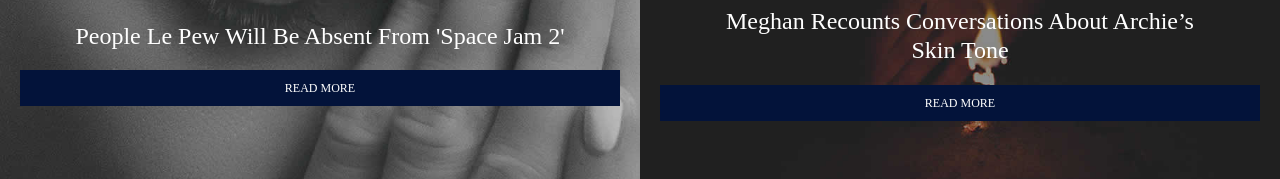
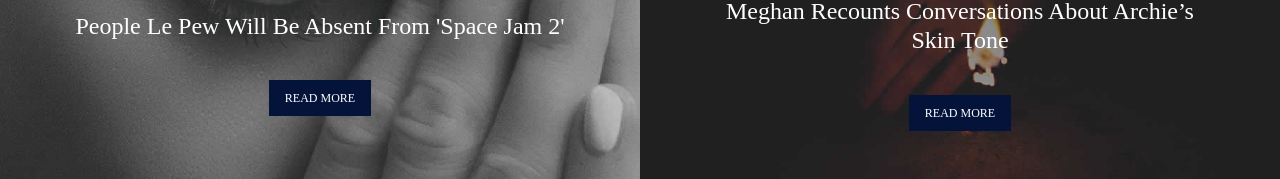
Before and after one commit to Rutwik-Kikani/News_Demo, a React (Create React App) app: page / in a window 1280 px wide. Shown: the part 451-630 px from the top of the page. Built offline with nearby package versions, Linux system fonts and the light colour scheme.

Commit message:
final commit to cra convert

```diff
--- a/src/App.js
+++ b/src/App.js
@@ -2,7 +2,7 @@
 
 // import component
 import Header from "./components/Header/Header";
-import Gallery from "./Gallery/Gallery";
+import Gallery from "./components/Gallery/Gallery";
 //import style
 import "./App.js";
 
@@ -10,7 +10,7 @@
   return (
     <div className="App">
       <Header />
-      <Gallery />
+      {/* <Gallery /> */}
     </div>
   );
 }
--- a/src/components/Header/DisplayTemplate/DisplayTemplate.css
+++ b/src/components/Header/DisplayTemplate/DisplayTemplate.css
@@ -74,11 +74,12 @@
 header .card a{
   background-color: #03133a;
   width: 200px;
-  padding: 0px 0;
+  padding: 12px 0;
   color: #ffffff;
   font-family: "Montserrat-Bold";
   margin-top: 20px 45px;
   border-radius: 0;
+  align-self: center;
 }
 
 header .card a:hover{
```
